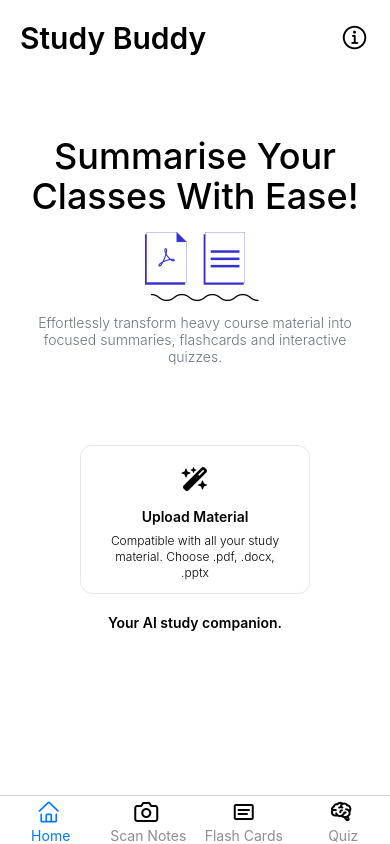
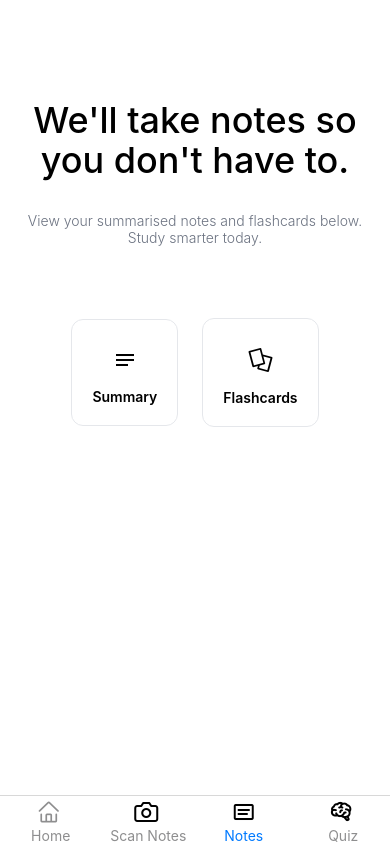
Before and after one commit to l-quincy01/StudyBru, a React Native app in the folder client/: screen /Notes in a window 390 px wide. Built offline with nearby package versions, Linux system fonts and the light colour scheme.

Commit message:
Feat: Notes tab added

```diff
--- a/client/src/Navigation/AppNavigator.js
+++ b/client/src/Navigation/AppNavigator.js
@@ -53,10 +53,10 @@ function AppNavigator() {
           component={AddNotes}
         />
         <Tab.Screen
-          name="Flash Cards"
+          name="Notes"
           options={{
             tabBarLabel: ({ color }) => (
-              <Text style={{ color: color }}>Flash Cards</Text>
+              <Text style={{ color: color }}>Notes</Text>
             ),
             tabBarIcon: ({ color, size }) => (
               <MaterialCommunityIcons
--- a/client/src/Navigation/MagicNotesStack.js
+++ b/client/src/Navigation/MagicNotesStack.js
@@ -4,6 +4,8 @@ import React from "react";
 
 import EndScreen from "../Screens/EndScreen";
 import MagicNotes from "../Screens/MagicNotes";
+import NotesScreen from "../Screens/NotesScreen";
+import SummaryScreen from "../Screens/SummaryScreen";
 
 const Stack = createNativeStackNavigator();
 
@@ -11,11 +13,14 @@ function MagicNotesStack() {
   return (
     <Stack.Navigator
       screenOptions={{
-        headerShown: true,
+        headerShown: false,
         contentStyle: { backgroundColor: "white" },
       }}
     >
-      <Stack.Screen name="Flash Cards" component={MagicNotes} />
+      <Stack.Screen name="Notes" component={NotesScreen} />
+      <Stack.Screen name="Summary" component={SummaryScreen} />
+      <Stack.Screen name="Flashcards" component={MagicNotes} />
+      {/* <Stack.Screen name="Summaries" component={MagicNotes} /> */}
     </Stack.Navigator>
   );
 }
--- /dev/null
+++ b/client/src/Screens/NotesScreen.js
@@ -0,0 +1,101 @@
+import React, { useState, useRef, useContext } from "react";
+import {
+  Animated,
+  Pressable,
+  ScrollView,
+  StyleSheet,
+  Text,
+  View,
+} from "react-native";
+import tw from "twrnc";
+import * as Progress from "react-native-progress";
+import { FontAwesome5 } from "@expo/vector-icons";
+import { FlashCardsContext } from "../config/FlashCardsContext";
+import FontAwesome6 from "@expo/vector-icons/FontAwesome6";
+import { AntDesign } from "@expo/vector-icons";
+import Entypo from "@expo/vector-icons/Entypo";
+import MaterialIcons from "@expo/vector-icons/MaterialIcons";
+
+//import { flashCards } from "../config/FlashCards";
+
+const NotesScreen = ({ navigation }) => {
+  const { flashCards } = useContext(FlashCardsContext);
+
+  // if (!flashCards || flashCards.length === 0) {
+  //   return (
+  //     <View style={tw`flex-1 items-center justify-center  p-5`}>
+  //       <Text style={tw`font-semibold text-xl text-center`}>
+  //         Upload Notes On Home Page To Get Started.
+  //       </Text>
+  //     </View>
+  //   );
+  // }
+
+  return (
+    <ScrollView>
+      <View style={tw`flex-1 flex-col p-5 gap-y-8`}>
+        <Text
+          style={tw` font-medium text-4xl text-center justify-between items-center mt-20`}
+        >
+          We'll take notes so you don't have to.
+        </Text>
+
+        <Text style={tw`text-gray-500 text-md text-center font-light `}>
+          View your summarised notes and flashcards below. Study smarter today.
+        </Text>
+
+        <View
+          style={tw`flex flex-row gap-x-6 items-center justify-center mt-10  `}
+        >
+          <Pressable
+            onPress={() => navigation.navigate("Summary")}
+            style={tw`gap-y-2 flex text-center justify-center items-center border border-gray-200 py-5 px-5 rounded-xl`}
+          >
+            <View style={tw`p-2`}>
+              <MaterialIcons name="notes" size={24} color="black" />
+            </View>
+            <Text style={tw`text-left font-semibold text-md`}>Summary</Text>
+
+            {/* <Text style={tw`text-center font-light text-xs`}>
+
+          </Text> */}
+          </Pressable>
+          <Pressable
+            onPress={() => navigation.navigate("Flashcards")}
+            style={tw`gap-y-2 flex text-center justify-center items-center border border-gray-200 py-5 px-5 rounded-xl`}
+          >
+            <View style={tw`p-2`}>
+              <Entypo name="documents" size={24} color="black" />
+            </View>
+            <Text style={tw`text-left font-semibold text-md`}>Flashcards</Text>
+
+            {/* <Text style={tw`text-center font-light text-xs`}>
+
+          </Text> */}
+          </Pressable>
+        </View>
+      </View>
+    </ScrollView>
+  );
+};
+
+const styles = StyleSheet.create({
+  flashCardContainer: {
+    width: 300,
+    height: 400,
+  },
+  flashCard: {
+    height: 400,
+    width: 300,
+    paddingVertical: 10,
+    paddingHorizontal: 20,
+    backgroundColor: "white",
+    borderWidth: 2,
+    justifyContent: "center",
+    alignItems: "center",
+    borderRadius: 10,
+    backfaceVisibility: "hidden",
+  },
+});
+
+export default NotesScreen;
--- /dev/null
+++ b/client/src/Screens/SummaryScreen.js
@@ -0,0 +1,102 @@
+import React, { useState, useRef, useContext } from "react";
+import {
+  Animated,
+  Image,
+  Pressable,
+  SafeAreaView,
+  ScrollView,
+  StyleSheet,
+  Text,
+  View,
+} from "react-native";
+import tw from "twrnc";
+import * as Progress from "react-native-progress";
+import { FontAwesome5 } from "@expo/vector-icons";
+import { FlashCardsContext } from "../config/FlashCardsContext";
+import { AntDesign } from "@expo/vector-icons";
+import Entypo from "@expo/vector-icons/Entypo";
+import MaterialCommunityIcons from "@expo/vector-icons/MaterialCommunityIcons";
+
+//import { flashCards } from "../config/FlashCards";
+
+const SummaryScreen = ({ navigation }) => {
+  const { flashCards } = useContext(FlashCardsContext);
+
+  // if (!flashCards || flashCards.length === 0) {
+  //   return (
+  //     <View style={tw`flex-1 items-center justify-center  p-5`}>
+  //       <Text style={tw`font-semibold text-xl text-center`}>
+  //         Upload Notes On Home Page To Get Started.
+  //       </Text>
+  //     </View>
+  //   );
+  // }
+
+  return (
+    <SafeAreaView>
+      <ScrollView>
+        <View style={tw`flex-1 flex-col p-5 gap-y-8`}>
+          {/* Summary Heading */}
+          <Text style={tw`text-3xl font-semibold`}>
+            Complier Development Process
+          </Text>
+          <View style={tw`border-b border border-gray-200 w-1/2`}></View>
+          {/* Buttons */}
+          <View style={tw`flex flex-row gap-x-3`}>
+            <View style={tw` p-2 border border-2 rounded-full`}>
+              <Entypo name="documents" size={24} color="black" />
+            </View>
+
+            <View style={tw` p-2 border border-2 rounded-full`}>
+              <AntDesign name="question" size={24} color="black" />
+            </View>
+            <View style={tw` p-2 border border-2 rounded-full`}>
+              <MaterialCommunityIcons name="brain" size={24} color="black" />
+            </View>
+          </View>
+          {/* <View style={tw`border-b border border-gray-200 w-1/2`}></View> */}
+          {/* <Image
+            source={require("../../assets/underlineIcon.png")}
+            style={tw.style(tw``)}
+          /> */}
+
+          <View>
+            <Text>
+              Lorem Ipsum is simply dummy text of the printing and typesetting
+              industry. Lorem Ipsum has been the industry's standard dummy text
+              ever since the 1500s, when an unknown printer took a galley of
+              type and scrambled it to make a type specimen book. It has
+              survived not only five centuries, but also the leap into
+              electronic typesetting, remaining essentially unchanged. It was
+              popularised in the 1960s with the release of Letraset sheets
+              containing Lorem Ipsum passages, and more recently with desktop
+              publishing software like Aldus PageMaker including versions of
+              Lorem Ipsum.
+            </Text>
+          </View>
+        </View>
+      </ScrollView>
+    </SafeAreaView>
+  );
+};
+
+const styles = StyleSheet.create({
+  flashCardContainer: {
+    width: 300,
+    height: 400,
+  },
+  flashCard: {
+    height: 400,
+    width: 300,
+    paddingVertical: 10,
+    paddingHorizontal: 20,
+    backgroundColor: "white",
+    borderWidth: 2,
+    justifyContent: "center",
+    alignItems: "center",
+    borderRadius: 10,
+    backfaceVisibility: "hidden",
+  },
+});
+
+export default SummaryScreen;
```
